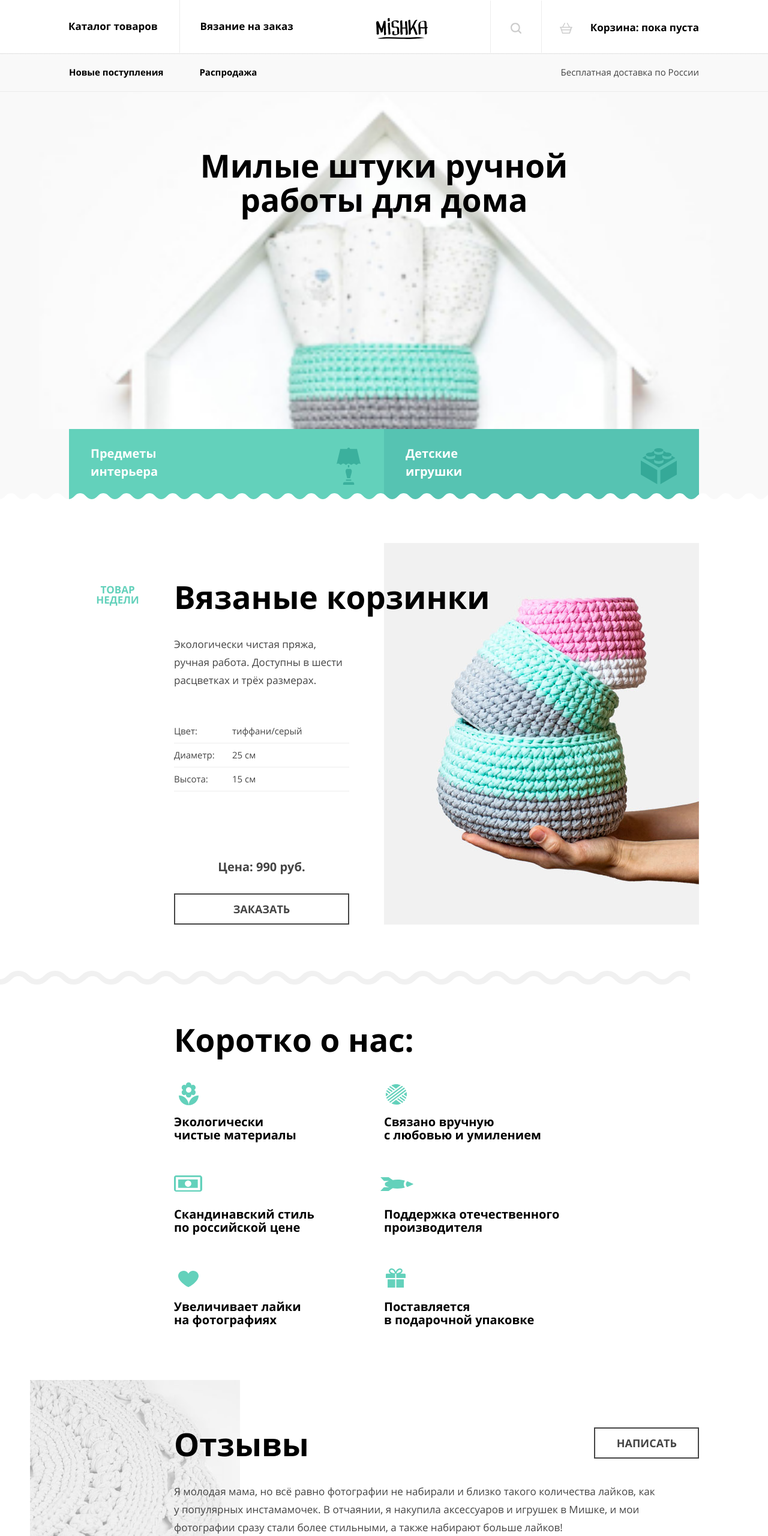
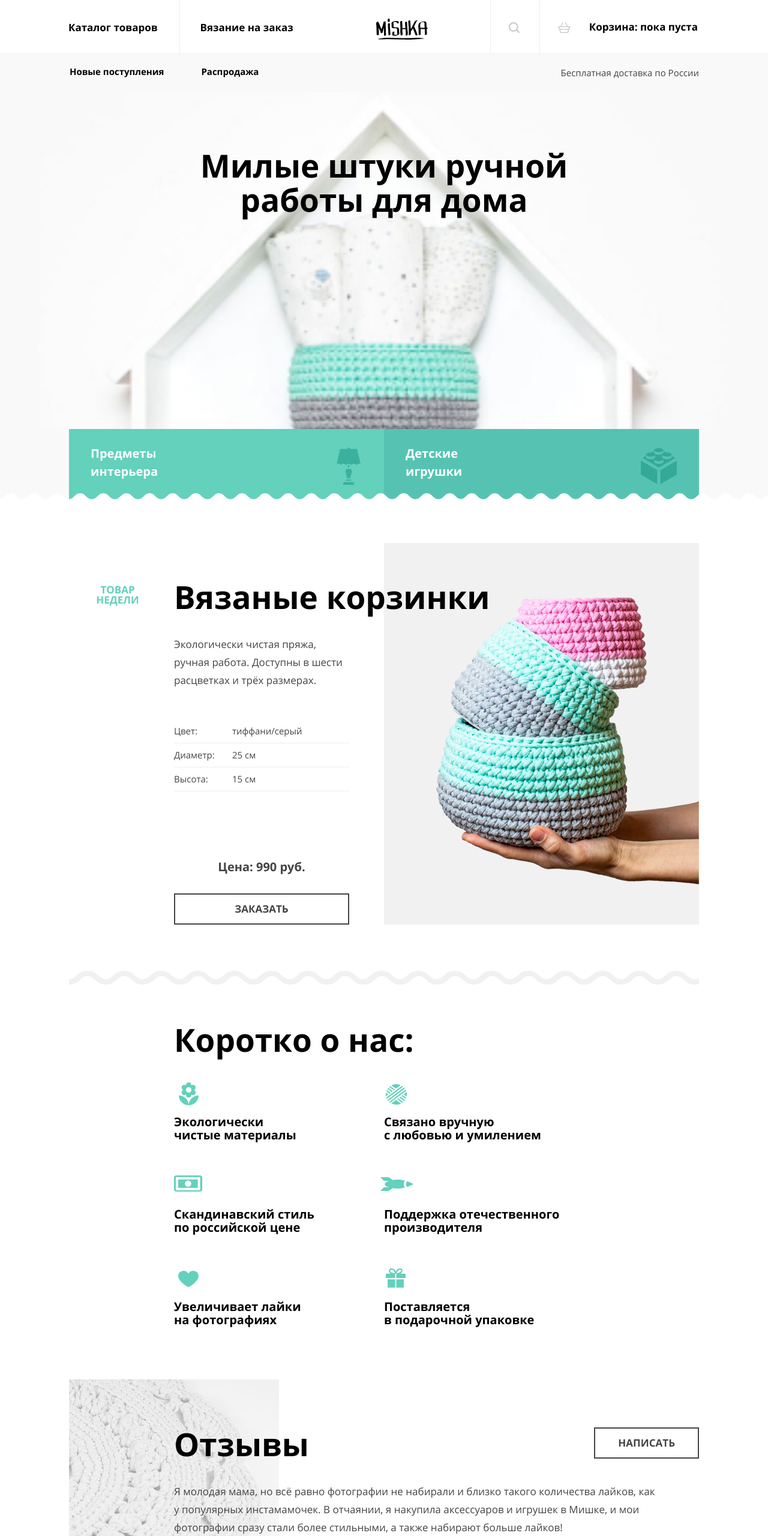
Before and after one commit to FantasticFox91/1841149-mishka-24, a plain HTML site: page source/index.html in a window 1280 px wide. Shown: the top 2560 px of the page at 60% size. Drawn offline with nearby package versions, Linux system fonts and the light colour scheme; files that its build step writes are made by us from their sources.

Commit message:
Работа над замечаниями

```diff
--- a/source/index.html
+++ b/source/index.html
@@ -37,11 +37,11 @@
                   <svg class="user-list__icon" width="18" height="18" viewBox="0 0 18 18" fill="none" xmlns="http://www.w3.org/2000/svg">
                     <path opacity="0.2" d="M17.6932 16.0568L14.2159 12.5795C15.2386 11.25 15.75 9.61364 15.75 7.875C15.75 3.47727 12.2727 0 7.875 0C3.47727 0 0 3.47727 0 7.875C0 12.2727 3.47727 15.75 7.875 15.75C9.61364 15.75 11.25 15.1364 12.5795 14.2159L16.0568 17.6932C16.2614 17.8977 16.4659 18 16.875 18C17.4886 18 18 17.4886 18 16.875C18 16.6705 17.8977 16.3636 17.6932 16.0568ZM2.25 7.875C2.25 4.80682 4.80682 2.25 7.875 2.25C10.9432 2.25 13.5 4.80682 13.5 7.875C13.5 10.9432 10.9432 13.5 7.875 13.5C4.80682 13.5 2.25 10.9432 2.25 7.875Z" fill="black"></path>
                   </svg>
+                  <span class="user-list__text">Поиск по сайту</span>
                 </a>
-                <a class="user-list__link" href="#">Поиск по сайту</a>
               </li>
               <li class="user-list__item">
-                <a class="user-list__link cart" href="#" >
+                <a class="user-list__link user-list__link--cart" href="#" >
                   <svg class="user-list__icon" width="21" height="18" viewBox="0 0 21 18" fill="none" xmlns="http://www.w3.org/2000/svg">
                     <path opacity="0.2" d="M20.1884 6.85716H16.6377L13.1884 0.380944C12.9855 -8.61287e-06 12.5797 -0.0952351 12.1739 0.0952412C11.7681 0.285717 11.6667 0.66667 11.8696 1.04762L15.0145 6.85716H5.7826L8.92753 1.04762C9.13043 0.66667 8.92754 0.285717 8.6232 0.0952412C8.2174 -0.0952351 7.8116 0.0952295 7.6087 0.380944L4.1594 6.85716H0.811583C0.405785 6.85716 0 7.14286 0 7.61905C0 8 0.304336 8.38094 0.811583 8.38094H1.01449L1.92753 11.2381C1.72463 11.3333 1.62317 11.5238 1.62317 11.8095C1.62317 12.1905 1.92753 12.4762 2.33332 12.4762L4.05797 18H16.942L18.6667 12.4762C19.0725 12.4762 19.3768 12.1905 19.3768 11.8095C19.3768 11.619 19.2754 11.3333 19.0725 11.2381L19.9855 8.38094H20.1884C20.5942 8.38094 21 8.09524 21 7.61905C21 7.14286 20.5942 6.85716 20.1884 6.85716ZM15.6232 16.4762H5.07247L3.85506 12.381H16.942L15.6232 16.4762ZM17.2464 10.9524H3.34782L2.53623 8.28573H18.058L17.2464 10.9524Z" fill="black"/>
                   </svg>
--- a/source/sass/blocks/about.scss
+++ b/source/sass/blocks/about.scss
@@ -4,7 +4,7 @@
   padding-bottom: 51px;
 
   &::after {
-    @include pseudo(100vw, 6px);
+    @include pseudo(100%, 6px);
     bottom: 0;
     background: url("../img/zigzag.svg");
   }
@@ -12,10 +12,9 @@
   @media (min-width: $tablet-width) {
     padding-top: 56px;
     padding-bottom: 83px;
-    background: url("../img/review-bg.png") no-repeat 0 638px;
 
     &::after {
-      width: 100vw;
+      width: 100%;
       height: 17px;
       background-size: cover;
     }
@@ -27,7 +26,8 @@
     background-position: 50px 659px;
 
     &::after {
-      width: 1150px;
+      left: calc(50% - 525px);
+      width: 1050px;
       height: 23px;
       background-size: cover;
     }
--- a/source/sass/blocks/contacts.scss
+++ b/source/sass/blocks/contacts.scss
@@ -28,10 +28,11 @@
 
 .contacts__map-container {
   position: relative;
+  width: 100%;
 
   iframe {
     display: block;
-    width: 100vw;
+    width: 100%;
 
     @media (min-width: $tablet-width) {
       height: 457px;
--- a/source/sass/blocks/deals-list.scss
+++ b/source/sass/blocks/deals-list.scss
@@ -9,7 +9,7 @@
 }
 
 .deals-list__item {
-  padding: 20px 30px;
+  padding: 14px 31px 20px;
 }
 
 .deals-list__link {
--- a/source/sass/blocks/featured.scss
+++ b/source/sass/blocks/featured.scss
@@ -4,7 +4,7 @@
   padding-bottom: 42px;
 
   &::after {
-    @include pseudo(100vw, 6px);
+    @include pseudo(100%, 6px);
     bottom: 0;
     background: url("../img/zigzag.svg");
   }
@@ -14,7 +14,7 @@
     padding-bottom: 70px;
 
     &::after {
-      width: 100vw;
+      width: 100%;
       height: 17px;
       background-size: cover;
     }
@@ -25,8 +25,9 @@
     padding-bottom: 100px;
 
     &::after {
-      width: 1150px;
+      width: 1050px;
       height: 23px;
+      left: calc(50% - 525px);
       background-size: cover;
     }
   }
--- a/source/sass/blocks/header.scss
+++ b/source/sass/blocks/header.scss
@@ -4,7 +4,7 @@
 
   @media (min-width: $tablet-width) {
     &::after {
-      @include pseudo(100vw, 24px);
+      @include pseudo(100%, 24px);
       bottom: -14px;
       z-index: 1;
       background: url("../img/zigzag-fill.svg");
--- a/source/sass/blocks/link-button.scss
+++ b/source/sass/blocks/link-button.scss
@@ -6,4 +6,8 @@
   text-transform: uppercase;
   text-decoration: none;
   border: 2px solid $regular-text-color;
+
+  @media (min-width: $tablet-width) {
+    font-size: 17px;
+  }
 }
--- a/source/sass/blocks/main-nav.scss
+++ b/source/sass/blocks/main-nav.scss
@@ -88,7 +88,7 @@
 
   @media (min-width: $tablet-width) {
     display: block;
-    padding: 20px 0;
+    padding: 18px 0 20px;
     order: 5;
   }
 }
--- a/source/sass/blocks/reviews.scss
+++ b/source/sass/blocks/reviews.scss
@@ -4,6 +4,7 @@
   @media (min-width: $tablet-width) {
     padding-top: 83px;
     padding-bottom: 17px;
+    background: url("../img/review-bg.png") no-repeat;
   }
 
   @media (min-width: $desktop-width) {
--- a/source/sass/blocks/site-list.scss
+++ b/source/sass/blocks/site-list.scss
@@ -32,7 +32,7 @@
 
 .site-list__link {
   display: block;
-  padding: 27px 0 27px 76px;
+  padding: 29px 0 25px 76px;
   text-decoration: none;
   color: inherit;
   border-bottom: 1px solid $border-color;
@@ -45,6 +45,6 @@
 
   @media (min-width: $desktop-width) {
     font-size: 17px;
-    padding: 32px 34px;
+    padding: 34px 34px 33px;
   }
 }
--- a/source/sass/blocks/slider.scss
+++ b/source/sass/blocks/slider.scss
@@ -17,6 +17,8 @@
 
   @media (min-width: $desktop-width) {
     top: 1px;
+    padding-right: 38px;
+    padding-left: 38px;
   }
 }
 
--- a/source/sass/blocks/top-menu.scss
+++ b/source/sass/blocks/top-menu.scss
@@ -4,6 +4,7 @@
 
   @media (min-width: $tablet-width) {
     background: linear-gradient(to bottom, $white-color 58%, #e1e1e1 59%, #f9f9f9 59%);
+    border-bottom: none;
   }
 }
 
--- a/source/sass/blocks/user-list.scss
+++ b/source/sass/blocks/user-list.scss
@@ -15,39 +15,41 @@
   display: block;
   text-decoration: none;
   color: inherit;
-  padding: 33px 0 30px 30px;
+  padding: 28px 2px 26px 30px;
   border-bottom: 1px solid $border-color;
 
   @media (min-width: $tablet-width) {
+    padding: 32px 2px 33px 30px;
     border-left: 1px solid $border-color;
     border-bottom: none;
+  }
+
+  @media (min-width: $desktop-width) {
+
   }
 }
 
 .user-list__icon {
-  margin-right: 25px;
+  margin-right: 24px;
   vertical-align: sub;
+
+  @media (min-width: $desktop-width) {
+    margin-right: 31px;
+  }
 }
 
-.user-list__item--search {
-  display: flex;
+.user-list__text {
+  @media (min-width: $tablet-width) {
+    display: none;
+  }
+}
 
-  .user-list__link:first-child {
-    @media (min-width: $tablet-width) {
-      padding: 33px 8px 30px 33px;
+.user-list__link--cart {
+  .user-list__icon {
+    margin-right: 21px;
+
+    @media (min-width: $desktop-width) {
+      margin-right: 26px;
     }
   }
-
-  .user-list__link:last-child {
-    padding-left: 5px;
-    flex-grow: 1;
-
-    @media (min-width: $tablet-width) {
-      display: none;
-    }
-  }
-
-  @media (min-width: $tablet-width) {
-    margin-right: 0;
-  }
 }
```
